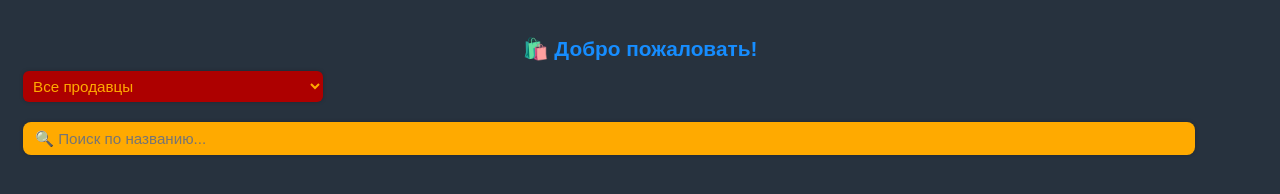
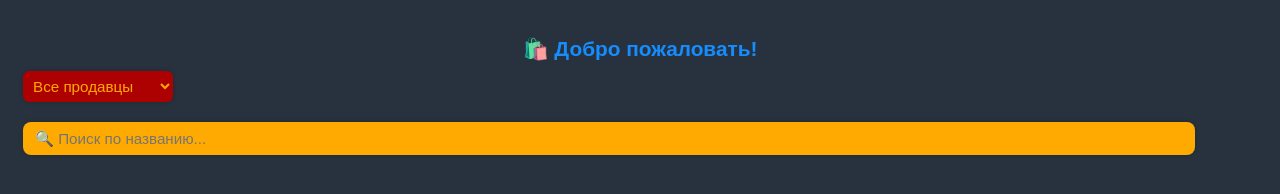
Before and after one commit to iv4n-susanin/slot-webapp, a plain HTML site: page na_kolese.html in a window 1280 px wide. Drawn offline with Linux system fonts and the light colour scheme; no server answers.

Commit message:
Update na_kolese.html

```diff
--- a/na_kolese.html
+++ b/na_kolese.html
@@ -19,7 +19,7 @@
     }
     #adminSelect {
       width: 60%;                /* Укорачиваем ширину */
-      max-width: 300px;          /* Ограничиваем по максимуму */
+      max-width: 150px;          /* Ограничиваем по максимуму */
       padding: 6px 10px;
       border-radius: 8px;
       font-size: 0.95em;
```
